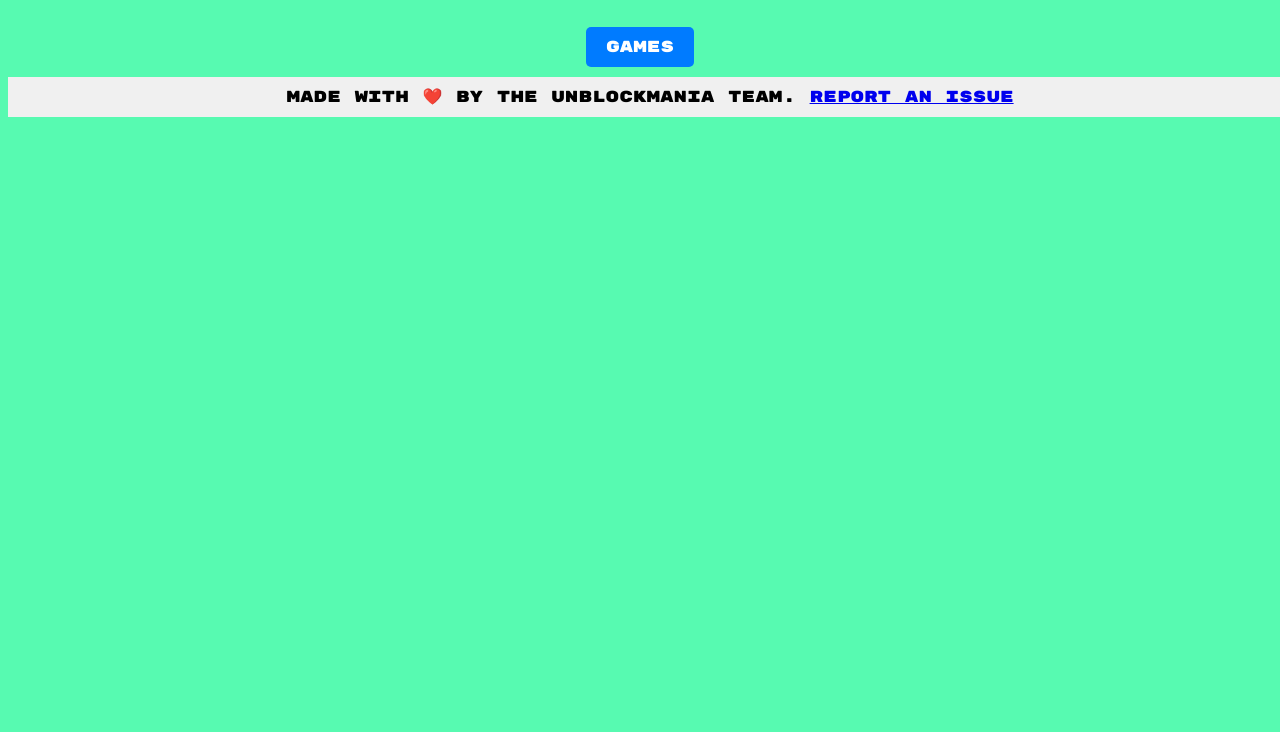
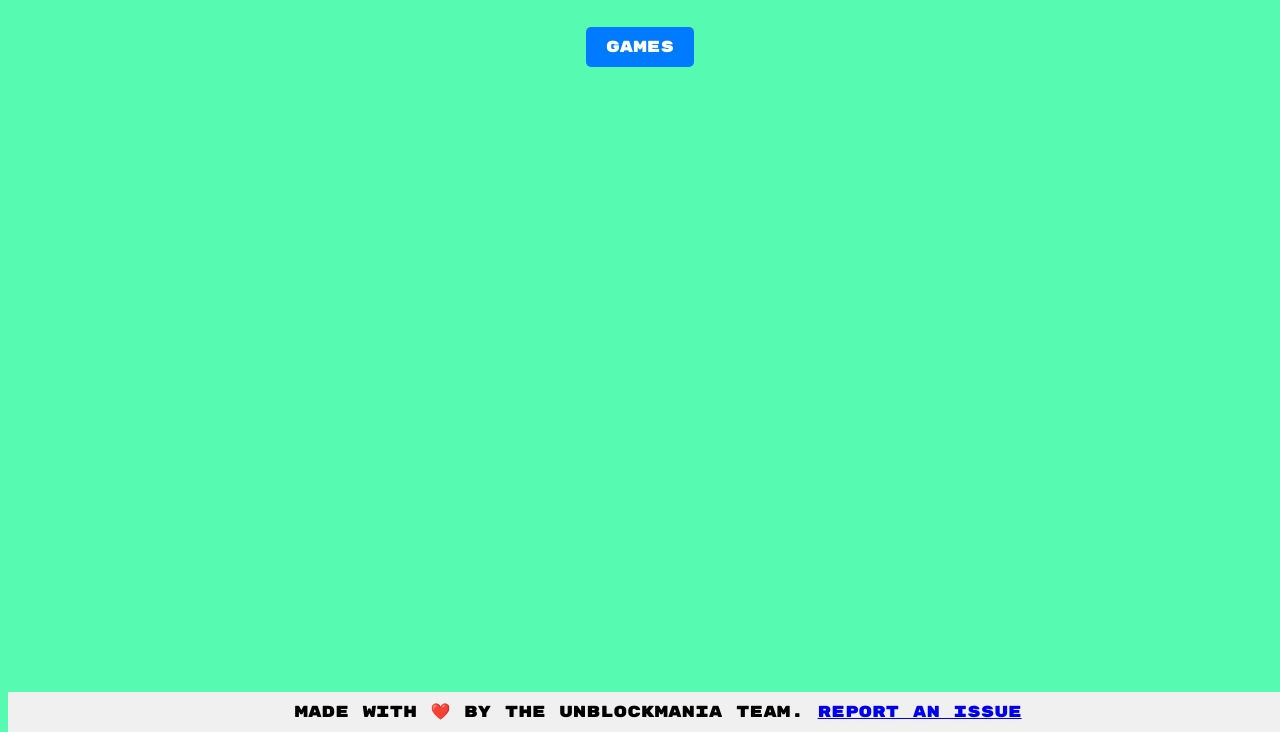
Before and after one commit to KwikLinks/KwikLinks.github.io, a plain HTML site: page index.html in a window 1280 px wide. Shown: the part 68-800 px from the top of the page. Drawn offline with Linux system fonts and the light colour scheme.

Commit message:
Update styles.css

```diff
--- a/styles.css
+++ b/styles.css
@@ -38,8 +38,9 @@ body, .kwiklinks-title, .button {
     color: #007BFF;
 }
 
+/* Style for the footer */
 .footer-container {
-    position: relative;
+    position: fixed;
     bottom: 0;
     width: 100%;
     text-align: center;
```
